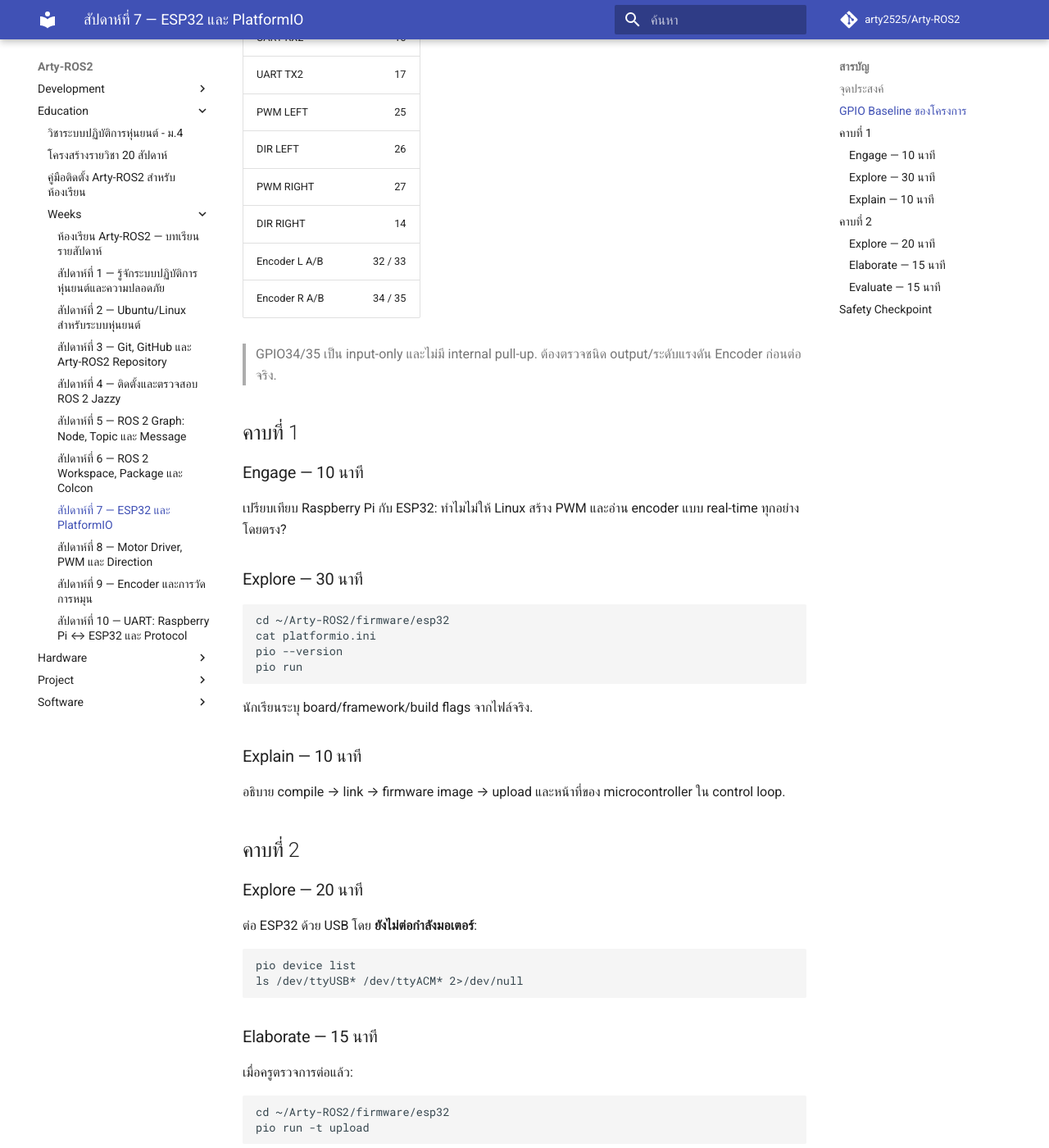
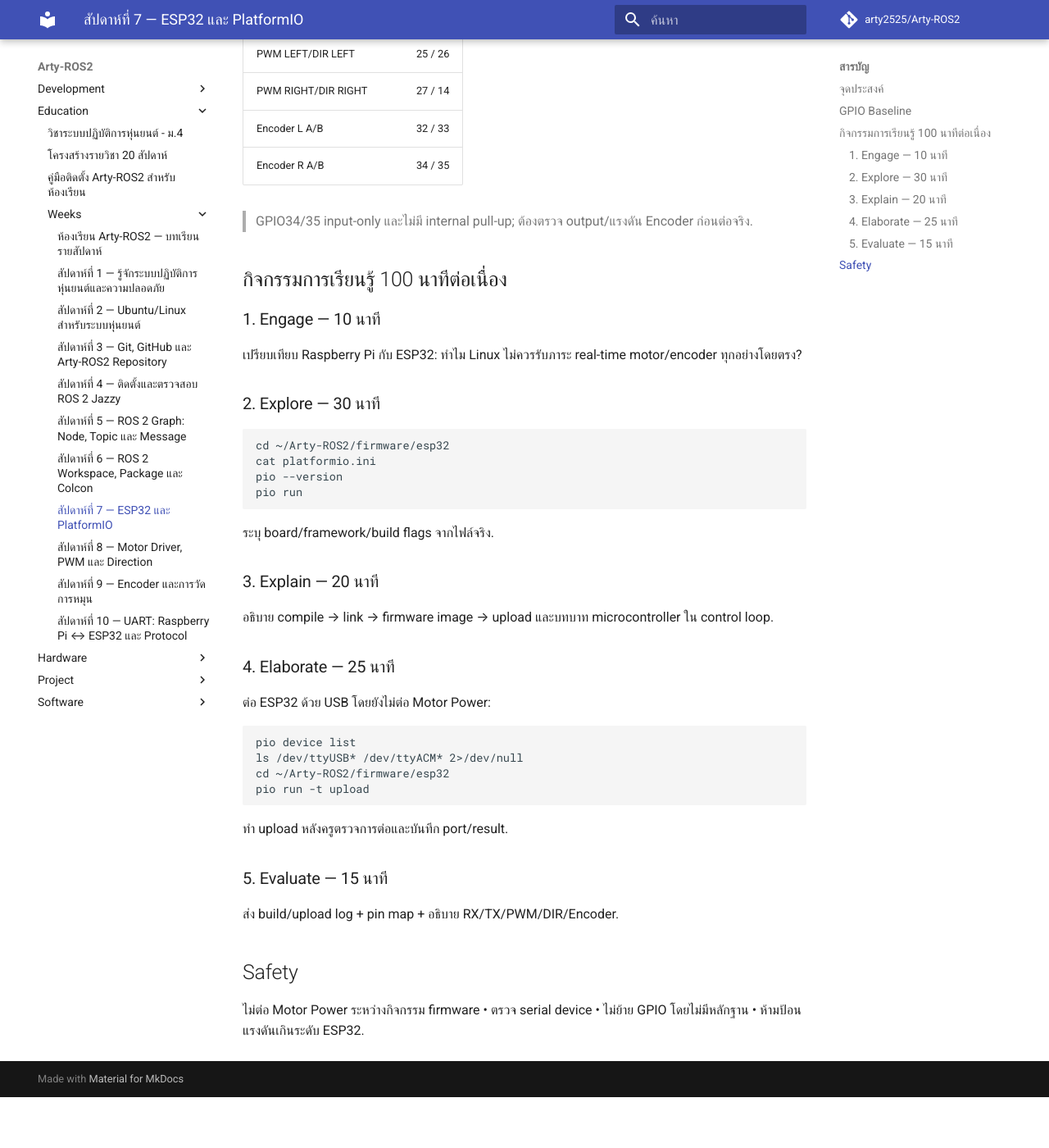
Before and after one commit to arty2525/Arty-ROS2, an MkDocs documentation site: the page built from docs/education/weeks/week-07.md, in a window 1280 px wide and 1400 px high, scrolled down 461 px. Shown: the whole window at 82% size. Built offline with MkDocs 1.6.1 and Material for MkDocs 9.7.7, drawn with Linux system fonts in a browser that asks for light colours; comment, search, counter and statistics services are not loaded; after the commit the page ends 1799 px from its top, so only the background shows below that; some of the changed text lies outside the part shown.

Commit message:
Education: make Week 07 a continuous 100-minute lesson

````diff
--- a/docs/education/weeks/week-07.md
+++ b/docs/education/weeks/week-07.md
@@ -1,61 +1,49 @@
 # สัปดาห์ที่ 7 — ESP32 และ PlatformIO
 
-**เวลา:** 100 นาที
+**เวลา:** 100 นาทีต่อเนื่อง
 
 ## จุดประสงค์
-นักเรียนระบุหน้าที่ ESP32 และ GPIO หลักของโครงการได้, build firmware ด้วย PlatformIO, ตรวจ serial port และ upload firmware อย่างปลอดภัยได้.
+ระบุหน้าที่ ESP32/GPIO, build firmware, ตรวจ serial port และ upload อย่างปลอดภัยได้
 
-## GPIO Baseline ของโครงการ
+## GPIO Baseline
 | หน้าที่ | GPIO |
 |---|---:|
-| UART RX2 | 16 |
-| UART TX2 | 17 |
-| PWM LEFT | 25 |
-| DIR LEFT | 26 |
-| PWM RIGHT | 27 |
-| DIR RIGHT | 14 |
+| UART RX2/TX2 | 16 / 17 |
+| PWM LEFT/DIR LEFT | 25 / 26 |
+| PWM RIGHT/DIR RIGHT | 27 / 14 |
 | Encoder L A/B | 32 / 33 |
 | Encoder R A/B | 34 / 35 |
 
-> GPIO34/35 เป็น input-only และไม่มี internal pull-up. ต้องตรวจชนิด output/ระดับแรงดัน Encoder ก่อนต่อจริง.
+> GPIO34/35 input-only และไม่มี internal pull-up; ต้องตรวจ output/แรงดัน Encoder ก่อนต่อจริง.
 
-## คาบที่ 1
-### Engage — 10 นาที
-เปรียบเทียบ Raspberry Pi กับ ESP32: ทำไมไม่ให้ Linux สร้าง PWM และอ่าน encoder แบบ real-time ทุกอย่างโดยตรง?
+## กิจกรรมการเรียนรู้ 100 นาทีต่อเนื่อง
+### 1. Engage — 10 นาที
+เปรียบเทียบ Raspberry Pi กับ ESP32: ทำไม Linux ไม่ควรรับภาระ real-time motor/encoder ทุกอย่างโดยตรง?
 
-### Explore — 30 นาที
+### 2. Explore — 30 นาที
 ```bash
 cd ~/Arty-ROS2/firmware/esp32
 cat platformio.ini
 pio --version
 pio run
 ```
-นักเรียนระบุ board/framework/build flags จากไฟล์จริง.
+ระบุ board/framework/build flags จากไฟล์จริง.
 
-### Explain — 10 นาที
-อธิบาย compile → link → firmware image → upload และหน้าที่ของ microcontroller ใน control loop.
+### 3. Explain — 20 นาที
+อธิบาย compile → link → firmware image → upload และบทบาท microcontroller ใน control loop.
 
-## คาบที่ 2
-### Explore — 20 นาที
-ต่อ ESP32 ด้วย USB โดย **ยังไม่ต่อกำลังมอเตอร์**:
+### 4. Elaborate — 25 นาที
+ต่อ ESP32 ด้วย USB โดยยังไม่ต่อ Motor Power:
 ```bash
 pio device list
 ls /dev/ttyUSB* /dev/ttyACM* 2>/dev/null
-```
-
-### Elaborate — 15 นาที
-เมื่อครูตรวจการต่อแล้ว:
-```bash
 cd ~/Arty-ROS2/firmware/esp32
 pio run -t upload
 ```
-บันทึกผล upload และ port ที่ใช้.
+ทำ upload หลังครูตรวจการต่อและบันทึก port/result.
 
-### Evaluate — 15 นาที
-นักเรียนส่ง build/upload log, pin map และอธิบายหน้าที่ RX/TX/PWM/DIR/Encoder.
+### 5. Evaluate — 15 นาที
+ส่ง build/upload log + pin map + อธิบาย RX/TX/PWM/DIR/Encoder.
 
-## Safety Checkpoint
-- ไม่ต่อ Motor Power ในกิจกรรม build/upload
-- ตรวจ USB/serial device ก่อน upload
-- ห้ามย้าย GPIO จาก production baseline โดยไม่มีเหตุผลและหลักฐาน
-- ห้ามต่อสัญญาณที่แรงดันเกินระดับที่ ESP32 รับได้
+## Safety
+ไม่ต่อ Motor Power ระหว่างกิจกรรม firmware • ตรวจ serial device • ไม่ย้าย GPIO โดยไม่มีหลักฐาน • ห้ามป้อนแรงดันเกินระดับ ESP32.
````
